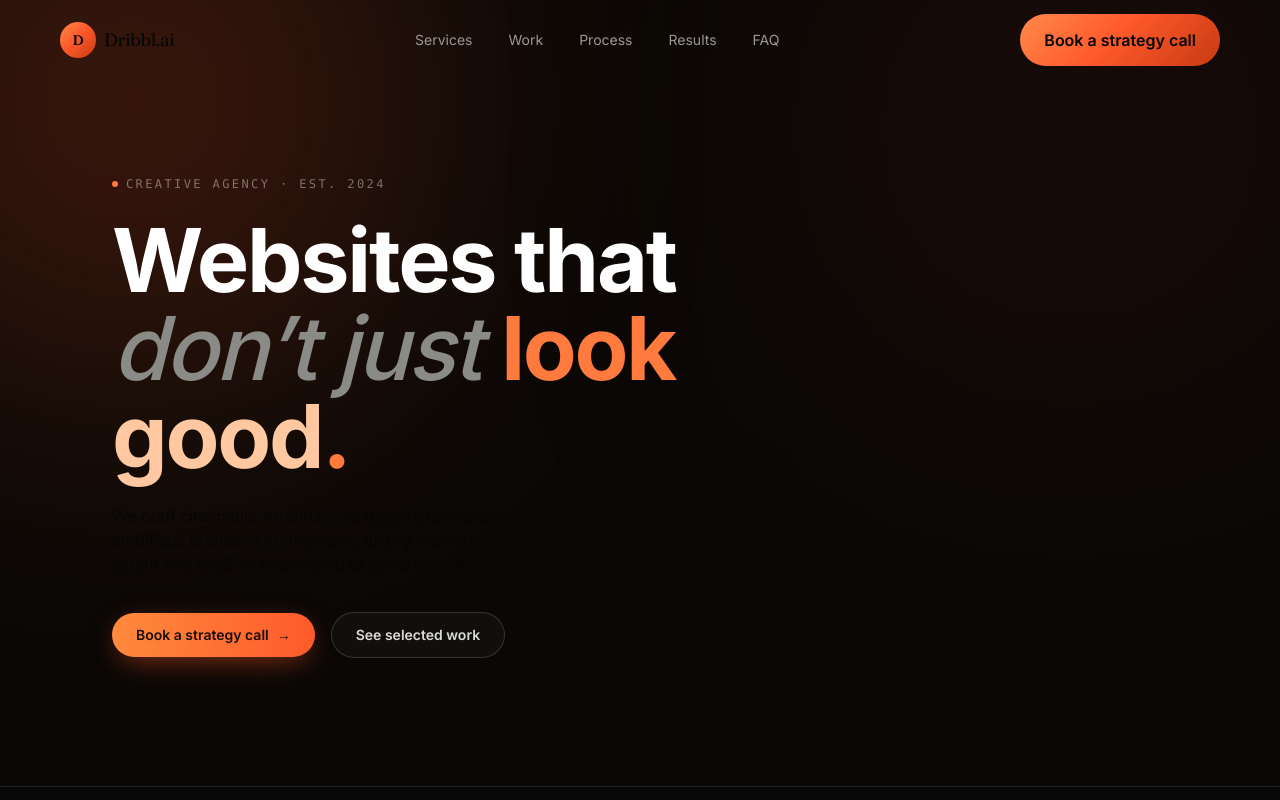
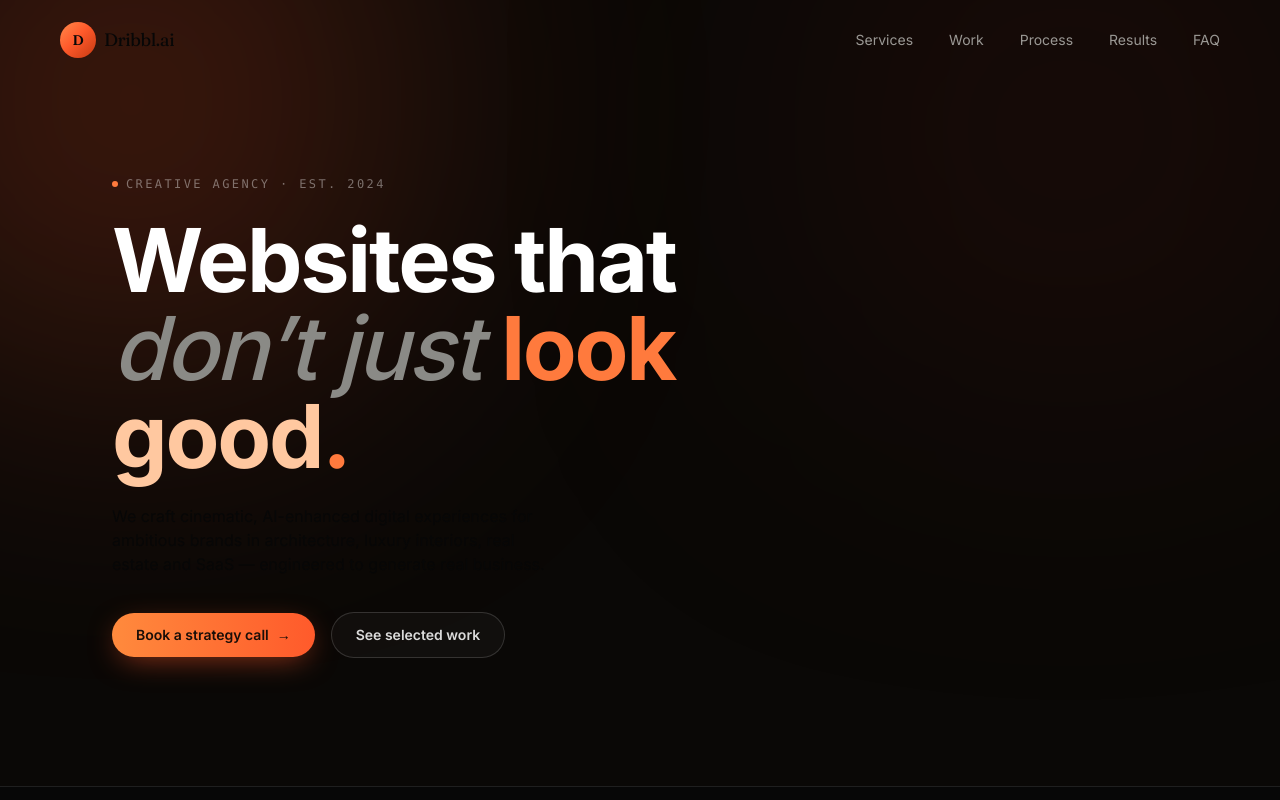
Before and after one commit to Harsh90Prajapati/Dribble.io, a React (Vite) app: page / in a window 1280 px wide. Shown: the top 800 px of the page. Built offline with nearby package versions, Linux system fonts and the light colour scheme.

Commit message:
nav updated

```diff
--- a/src/components/Navbar.jsx
+++ b/src/components/Navbar.jsx
@@ -51,7 +51,7 @@ export default function Navbar() {
         {/* Desktop CTA */}
         <a
           href={nav.cta.href}
-          className="hidden md:inline-flex btn-primary px-5 py-2.5 text-sm"
+          className=" !hidden md:inline-flex btn-primary px-5 py-2.5 text-sm"
         >
           {nav.cta.label}
         </a>
```
